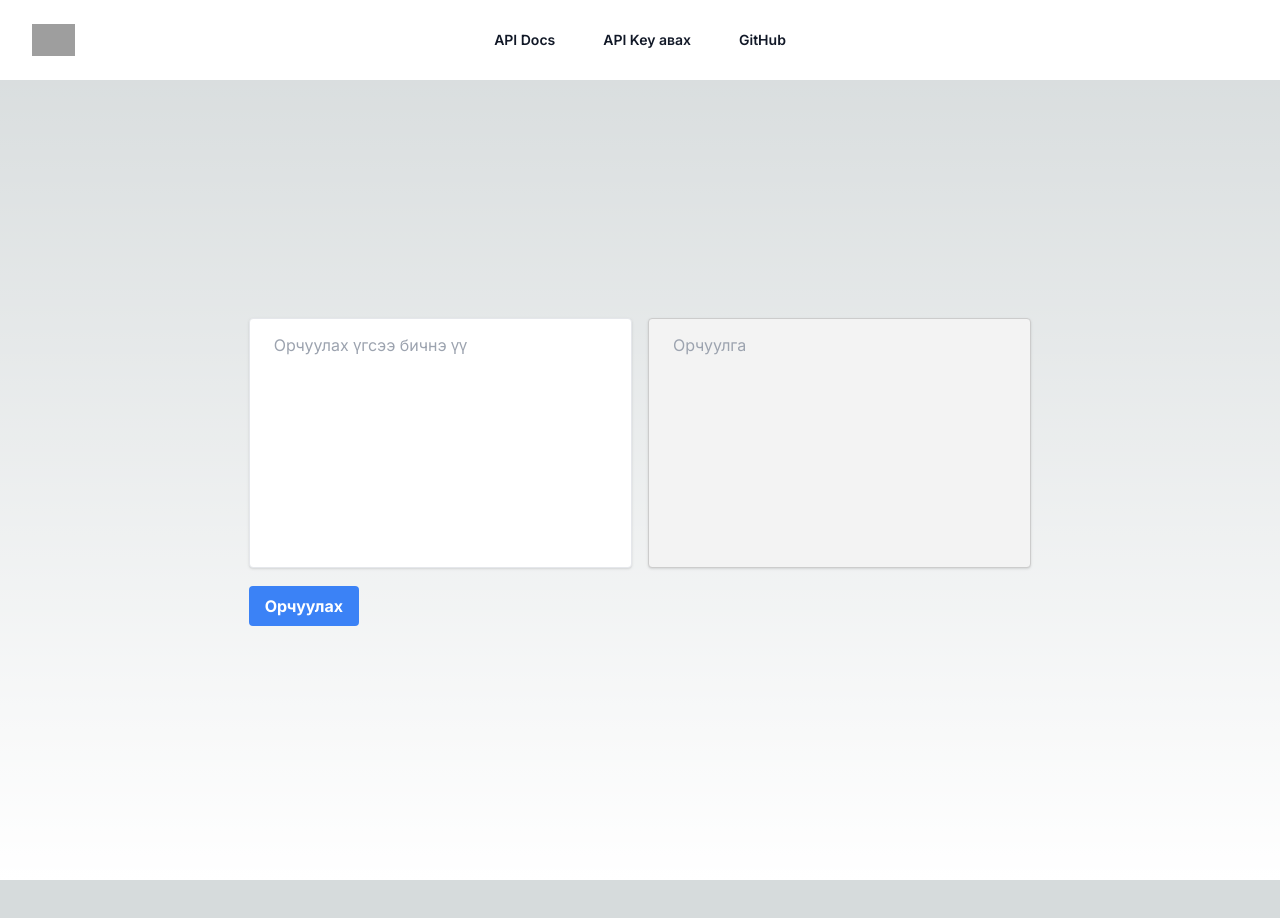
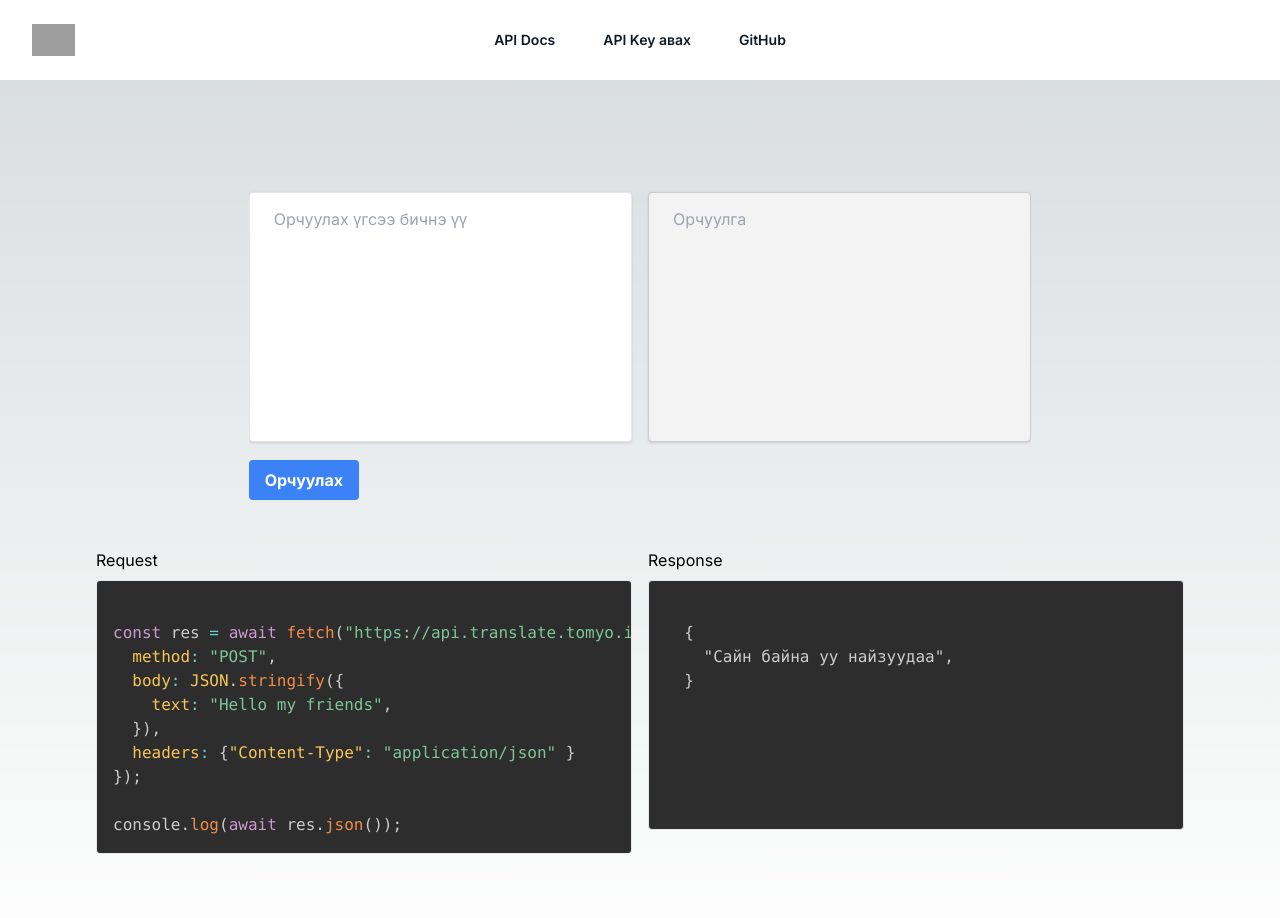
Before and after one commit to T0mY0/translate, a Next.js app: page / in a window 1280 px wide. Shown: the top 918 px of the page. Before the commit the page ends 880 px from the top, so only its background shows below. Built offline with nearby package versions, Linux system fonts and the light colour scheme; grey boxes are pictures that could not be loaded.

Commit message:
feat: added code example section
In order to demonstrate how to use the translation API, added code
example section

```diff
--- a/package.json
+++ b/package.json
@@ -12,11 +12,13 @@
     "@next/third-parties": "^14.2.2",
     "axios": "^1.6.8",
     "next": "14.2.1",
+    "prismjs": "^1.29.0",
     "react": "^18",
     "react-dom": "^18"
   },
   "devDependencies": {
     "@types/node": "^20",
+    "@types/prismjs": "^1.26.3",
     "@types/react": "^18",
     "@types/react-dom": "^18",
     "eslint": "^8",
--- /dev/null
+++ b/src/app/components/code-example.tsx
@@ -0,0 +1,55 @@
+"use client";
+
+import { useEffect } from "react";
+import Prism from 'prismjs';
+import "prismjs/themes/prism-tomorrow.css";
+require('prismjs/components/prism-javascript')
+require('prismjs/components/prism-css')
+require('prismjs/components/prism-jsx')
+
+function CodeExample() {
+  useEffect(() => {
+    Prism.highlightAll()
+  }, [])
+
+  const code = `
+const res = await fetch("https://api.translate.tomyo.io/predict", {
+  method: "POST",
+  body: JSON.stringify({
+    text: "Hello my friends",
+  }),
+  headers: {"Content-Type": "application/json" }
+});
+
+console.log(await res.json());
+`;
+
+  const response = `
+  {
+    "Сайн байна уу найзуудаа",
+  }
+`;
+
+  return (
+    <>
+      <div>
+        <p className="mb-0">Request</p>
+        <pre className="border rounded w-full py-4 pl-6 pr-8 text-gray-700 mb-3 min-h-[250px]">
+          <code className="language-js">
+            {code}
+          </code>
+        </pre>
+      </div>
+      <div>
+        <p className="mb-0">Response</p>
+        <pre className="border rounded w-full py-4 pl-6 pr-8 text-gray-700 mb-3 min-h-[250px]">
+          <code className="language-json">
+            {response}
+          </code>
+        </pre>
+      </div>
+    </>
+  );
+};
+
+export default CodeExample;
--- a/src/app/components/translation-display.tsx
+++ b/src/app/components/translation-display.tsx
@@ -3,6 +3,7 @@ import React from 'react';
 
 interface TranslationDisplayProps {
   translatedText: string;
+  loading: boolean;
 }
 
 function TranslationDisplay({ loading, translatedText }: TranslationDisplayProps) {
--- a/src/app/page.tsx
+++ b/src/app/page.tsx
@@ -4,6 +4,7 @@ import Image from "next/image";
 import Header from "./components/header";
 import TranslationInput from "./components/translation-input";
 import TranslationDisplay from "./components/translation-display";
+import CodeExample from "./components/code-example";
 
 export default function Home() {
   const [translatedText, setTranslatedText] = useState('');
@@ -31,15 +32,12 @@ export default function Home() {
     <>
       <Header />
       <main className="flex min-h-screen flex-col items-center justify-between p-24">
-        <div className="z-10 w-full max-w-5xl items-center justify-between font-mono text-sm lg:flex">
-        </div>
-
-        <div className="relative flex md:gap-x-4 grid sm:grid-cols-2">
+        <div className="relative flex md:gap-x-4 grid sm:grid-cols-2 py-4 overflow-auto">
           <TranslationInput onTranslate={handleOnTranslate} />
           <TranslationDisplay loading={loading} translatedText={translatedText} />
         </div>
-
-        <div className="mb-32 grid text-center lg:mb-0 lg:w-full lg:max-w-5xl lg:grid-cols-4 lg:text-left">
+        <div className="relative flex md:gap-x-4 grid sm:grid-cols-2 py-4">
+          <CodeExample />
         </div>
       </main>
     </>
```
Also changed, not shown: 1 other file (tests, documents, lock files or other folders).
